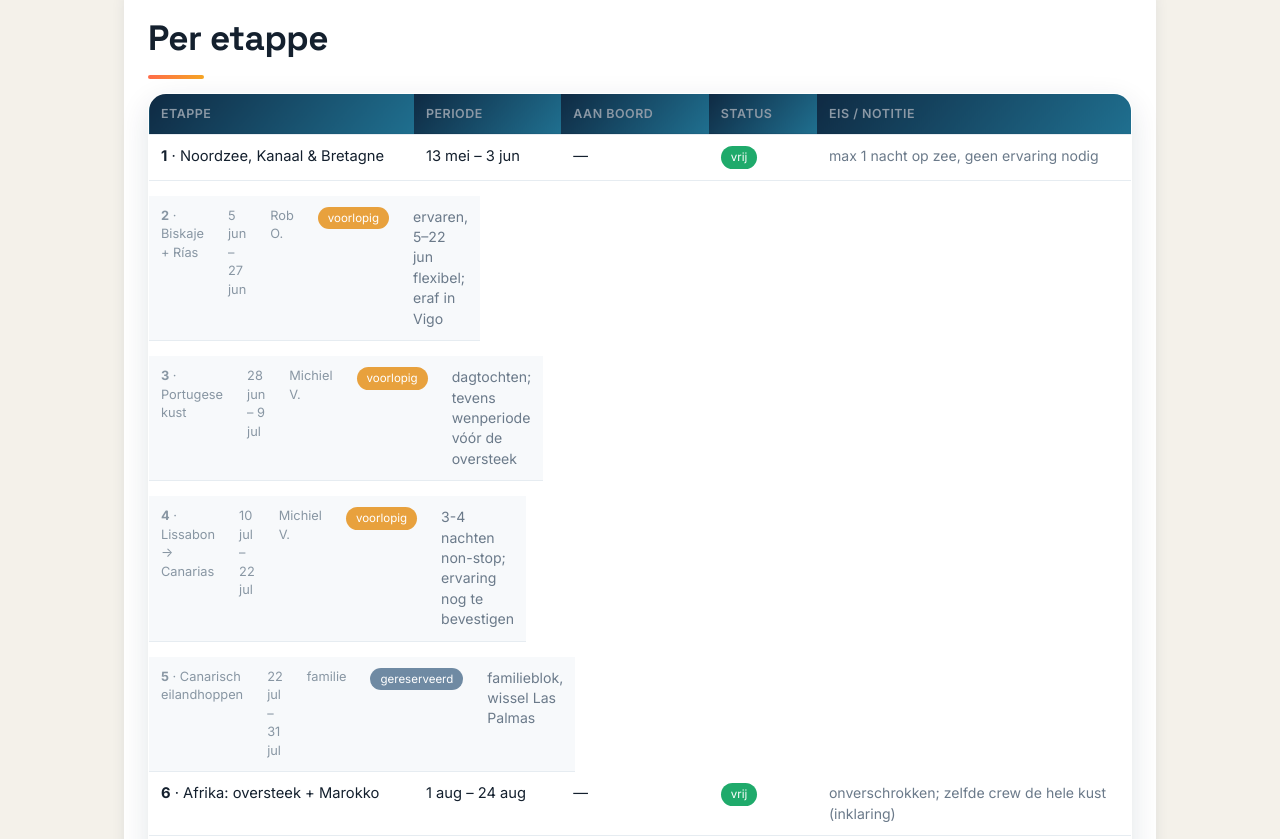
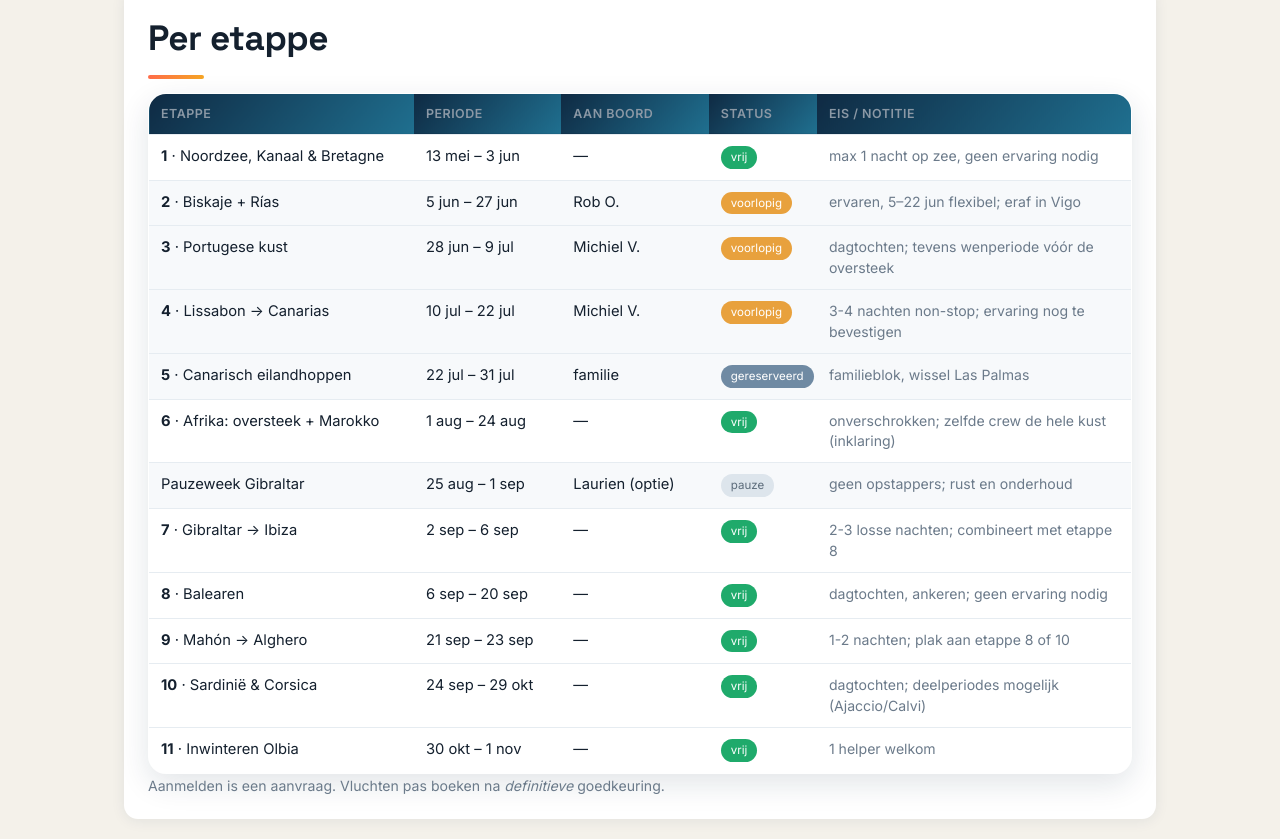
Before and after one commit to cjroyaards/route-du-soleil, a plain HTML site: page bemanning.html in a window 1280 px wide. Shown: the part 840-1679 px from the top of the page. Drawn offline with Linux system fonts and the light colour scheme.

Commit message:
Fix: rij-klasse vol botste met .vol uit style.css (display:inline-block)

```diff
--- a/bemanning.html
+++ b/bemanning.html
@@ -30,7 +30,7 @@ main{max-width:1080px}
 table{border-collapse:collapse;width:100%;font-size:.92rem;table-layout:fixed}
 th,td{text-align:left;padding:11px 12px;border-bottom:1px solid #e6ecf1;vertical-align:top;line-height:1.45}
 th{font-size:.78rem;text-transform:uppercase;letter-spacing:.04em;color:#8b98a5;font-weight:600}
-tr.vol td{background:#f7f9fb}
+tr.bezet td{background:#f7f9fb}
 .pil{display:inline-block;border-radius:999px;padding:3px 10px;font-size:.72rem;color:#fff;white-space:nowrap}
 .hint{color:#6b7a8a;font-size:.88rem}
 col.c1{width:27%}col.c2{width:15%}col.c3{width:15%}col.c4{width:11%}col.c5{width:32%}
@@ -123,7 +123,7 @@ const fmt=x=>x.getDate()+' '+['jan','feb','mrt','apr','mei','jun','jul','aug','s
 const tb=document.querySelector('#tab tbody');
 ETAPPES.forEach(e=>{
   const tr=document.createElement('tr');
-  if(e.st!=='vrij') tr.className='vol';
+  if(e.st!=='vrij') tr.className='bezet';
   tr.innerHTML='<td>'+(e.n?'<b>'+e.n+'</b> · ':'')+e.naam+'</td><td>'+fmt(e.a)+' – '+fmt(e.b)+'</td><td>'+(e.wie||'—')+'</td>'+
     '<td>'+(e.st==='vrij'?'<span class="pil" style="background:#1faa6b">vrij</span>':'<span class="pil" style="background:'+(KLEUR[e.st]||'#dde5ec')+';color:'+(e.st==='pauze'?'#5b6b7a':'#fff')+'">'+LABEL[e.st]+'</span>')+'</td><td class="hint">'+e.eis+'</td>';
   tb.appendChild(tr);
```
